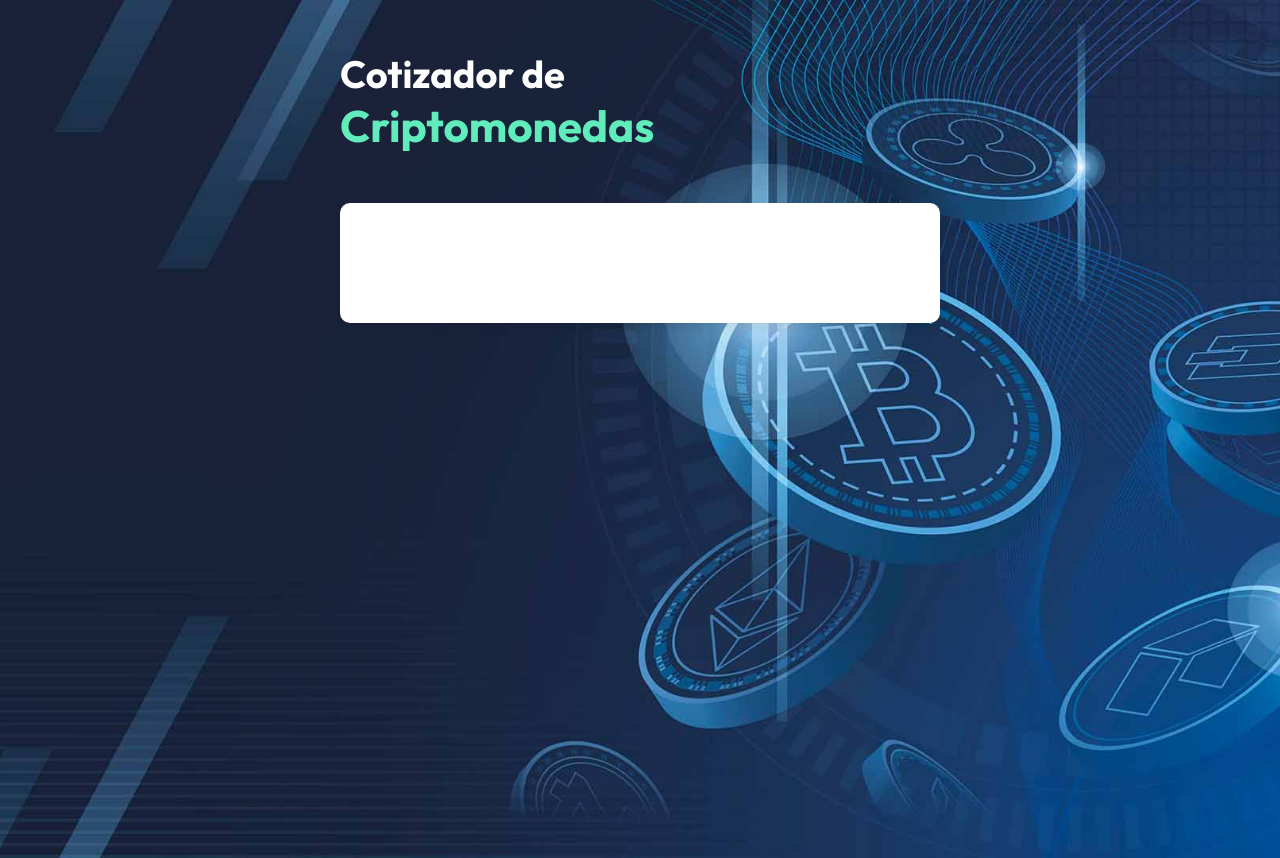
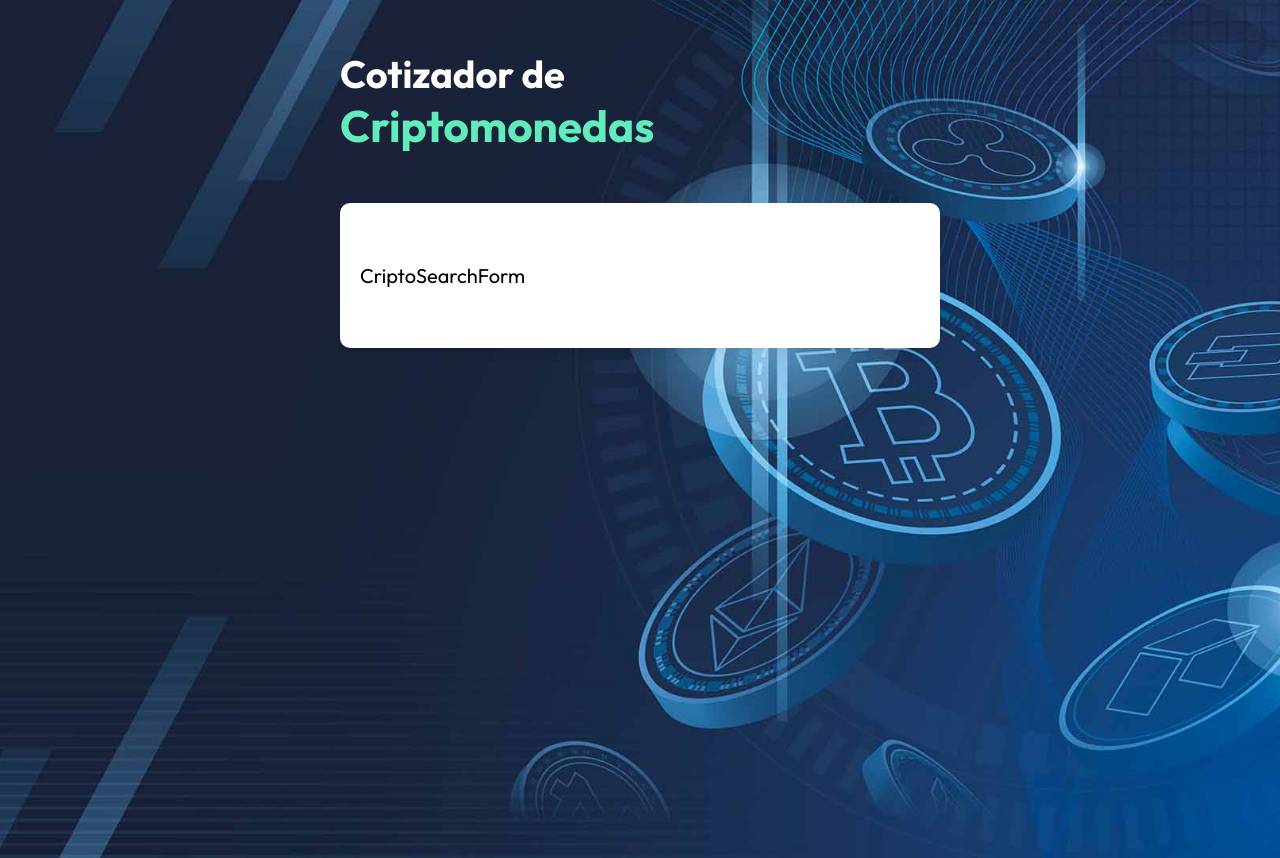
Before and after one commit to Jose-Jaime-Castaneda/cotizador-critptomoneda, a React (Vite) app: page / in a window 1280 px wide. Built offline with nearby package versions, Linux system fonts and the light colour scheme.

Commit message:
Creating and displaying the form component

```diff
--- a/src/App.tsx
+++ b/src/App.tsx
@@ -1,3 +1,5 @@
+import CriptoSearchForm from "./components/CriptoSearchForm"
+
 function App() {
 
   return (
@@ -7,7 +9,7 @@ function App() {
         <h1 className="app-title">Cotizador de <span>Criptomonedas</span></h1>
 
         <div className="content">
-
+          <CriptoSearchForm />
         </div>
       </div>
     </>
--- /dev/null
+++ b/src/components/CriptoSearchForm.tsx
@@ -0,0 +1,7 @@
+export default function CriptoSearchForm() {
+    return (
+        <div>
+            CriptoSearchForm
+        </div>
+    );
+};
--- a/src/index.css
+++ b/src/index.css
@@ -16,6 +16,7 @@ body {
     min-height: 100vh;
     font-family: "Outfit", sans-serif;
     font-optical-sizing: auto;
+    font-size: 2rem;
 }
 
 .container {
```
